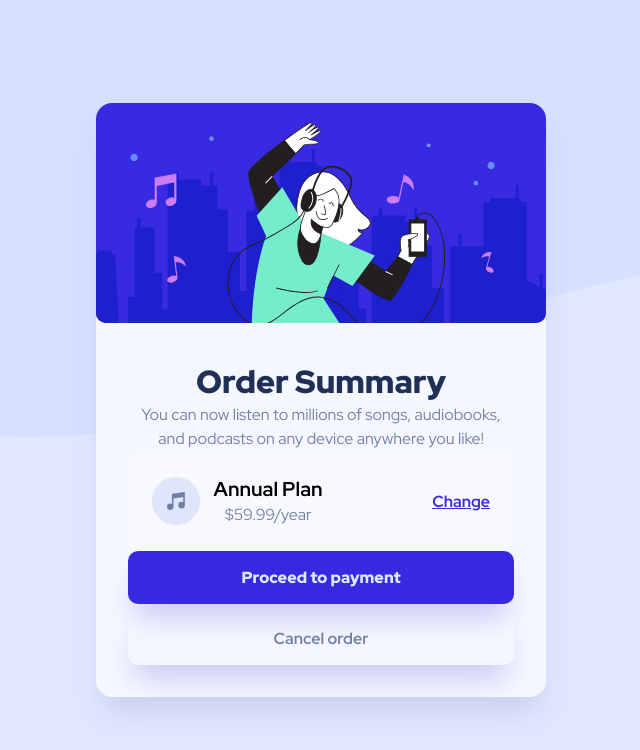
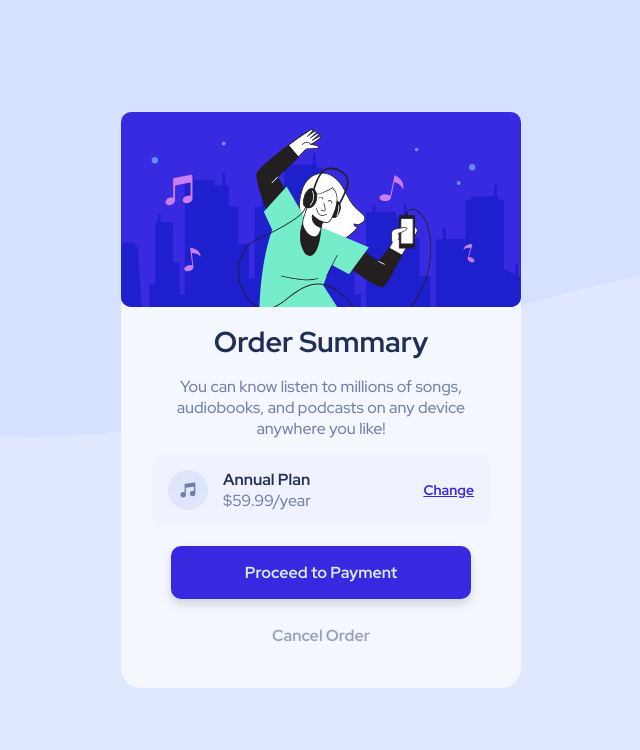
Before and after one commit to pcidro/ordersummarycomponent, a plain HTML site: page index.html in a window 1280 px wide. Shown: the whole page, without its empty margins (319-959 px from the left). Drawn offline with Linux system fonts and the light colour scheme; files whose address does not match are found by name.

Commit message:
first commit

```diff
--- a/index.html
+++ b/index.html
@@ -13,36 +13,29 @@
 </head>
 
 <body>
-  <main>
-    <div class="card-container">
-      <header class="card-header">
-        <img class="card-hero-img" src="./images/illustration-hero.svg" alt="woman dancing and listening to music" />
-      </header>
 
-      <div class="card-body">
-        <h3>Order Summary</h3>
-        <p>
-          You can now listen to millions of songs, audiobooks, and podcasts on
-          any device anywhere you like!
-        </p>
-
-        <div class="plan">
-          <img src="./images/icon-music.svg" alt="A music icon">
-
-          <div class="plan-description">
-            <h2 class="plan-type">Annual Plan</h2>
-            <p class="plan-cost">$59.99/year</p>
+  <div class="container">
+    <div class="card">
+      <img src="./images/illustration-hero.svg" alt="">
+      <div class="card-content">
+        <h1>Order Summary</h1>
+        <p>You can know listen to millions of songs, audiobooks, and podcasts on any device anywhere you like! </p>
+        <div class="plan-information">
+          <img src="./images/icon-music.svg" alt="Music Icon">
+          <div class="plan-details">
+            <h3>Annual Plan</h3>
+            <span>$59.99/year</span>
           </div>
-
-          <a class="link-change" href="#">Change</a>
+          <a href="#" class="change-link">Change</a>
         </div>
-
-        <footer>
-          <a class="proceed-btn" href="#">Proceed to payment</a>
-          <a class="cancel-btn" href="#">Cancel order</a>
-        </footer>
+        <div class="buttons">
+          <a class="proceed-button" href="#">Proceed to Payment</a>
+          <a class="cancel-button" href="#">Cancel Order</a>
+        </div>
       </div>
     </div>
+  </div>
+
 </body>
 
 </html>
--- a/style/style.css
+++ b/style/style.css
@@ -5,6 +5,8 @@
   --Desaturatedblue: hsl(224, 23%, 55%);
   --Darkblue: hsl(223, 47%, 23%);
 }
+
+/* CSS RESET */
 
 * {
   padding: 0;
@@ -26,96 +28,124 @@ body {
 img {
   max-width: 100%;
   border-radius: 0.625rem;
+  display: block;
 }
 
-main {
+.container {
   display: flex;
+  align-items: center;
   justify-content: center;
-  align-items: center;
   height: 100vh;
 }
 
-.plan-type {
-  font-size: 1.25rem;
-  font-weight: 700;
+.card {
+  background: hsl(225, 100%, 98%);
+  max-width: 400px;
+  border-radius: 20px;
 }
 
-.card-container {
-  background: var(--Verypaleblue);
-  width: 28.125rem;
-  border-radius: 1rem;
-  box-shadow: 0 1.25rem 1.875rem -0.5rem rgba(167, 168, 207, 0.43);
-  overflow: hidden;
+.card-content {
+  padding: 1rem 2rem;
 }
 
-.card-body h3 {
+.card-content h1 {
+  text-align: center;
+  margin-bottom: 15px;
   color: var(--Darkblue);
-  font-size: 2rem;
-  font-weight: 900;
-}
-
-.card-body {
-  color: var(--desaturated-blue);
-  font-size: 1.125rem;
-  padding: 2rem;
-  text-align: center;
-}
-
-.card-body p {
-  line-height: 1.5rem;
-  color: var(--Desaturatedblue);
-  font-size: 1rem;
-}
-
-.plan {
-  background: #f7f9ff;
-  border-radius: 0.75rem;
-  font-size: 1rem;
-  display: flex;
-  justify-content: space-between;
-  align-items: center;
-  padding: 1.5rem;
-}
-
-.plan .plan-description {
-  line-height: 1.75rem;
-  margin-right: 6rem;
-}
-
-.link-change {
-  color: var(--Brightblue);
+  font-size: 1.8rem;
   font-weight: bold;
 }
 
-.proceed-btn {
-  display: block;
-  text-decoration: none;
-  background-color: var(--Brightblue);
-  padding: 1rem 0;
-  color: var(--Paleblue);
-  border-radius: 0.625rem;
-  box-shadow: 0 1.25rem 1.875rem -0.5rem rgb(197 198 245);
-  font-weight: 900;
-  margin-bottom: 0.5rem;
-  font-size: 1rem;
+.card-content p {
+  color: var(--Desaturatedblue);
+  text-align: center;
+  margin-bottom: 15px;
+  font-weight: 500;
 }
 
-.cancel-btn {
-  display: block;
-  text-decoration: none;
-  padding: 1rem 0;
-  color: var(--Desaturatedblue);
-  border-radius: 0.625rem;
-  box-shadow: 0 1.25rem 1.875rem -0.5rem rgb(197 198 245);
-  font-weight: 700;
-  font-size: 1rem;
+.plan-information {
+  display: flex;
+  align-items: center;
+  background: hsl(226, 100%, 97%);
+  padding: 15px;
+  max-width: 400px;
+  border-radius: 10px;
+  margin-bottom: 20px;
 }
 
-.link-change:hover {
+.plan-information img {
+  width: 40px;
+  height: 40px;
+  margin-right: 15px;
+}
+
+.plan-details {
+  flex: 1;
+}
+
+.plan-details h3 {
+  font-size: 1rem;
+  color: var(--Darkblue);
+  font-weight: bold;
+}
+
+.plan-details span {
+  color: var(--Desaturatedblue);
+  text-align: center;
+  margin-bottom: 15px;
+  font-weight: 500;
+}
+
+.change-link {
+  color: var(--Brightblue);
+  font-weight: bold;
+  font-size: 0.875rem;
+}
+.change-link:hover {
+  color: rgb(107, 83, 194);
   text-decoration: none;
 }
 
-.proceed-btn:hover,
-.link-change:hover {
-  opacity: 0.8;
+.buttons {
+  display: flex;
+  flex-direction: column;
+  align-items: center;
 }
+
+.proceed-button {
+  display: inline-block;
+  background: var(--Brightblue);
+  width: 300px;
+  padding: 1rem;
+  border-radius: 10px;
+  color: var(--Paleblue);
+  text-decoration: none;
+  text-align: center;
+  font-weight: bold;
+  margin-bottom: 10px;
+  box-shadow: 0px 5px 10px rgba(0, 0, 0, 0.15);
+  transition: 0.3s;
+}
+
+.proceed-button:hover {
+  background: rgb(107, 83, 194);
+}
+
+.cancel-button {
+  display: inline-block;
+  width: 300px;
+  padding: 1rem;
+  border-radius: 10px;
+  color: var(--Desaturatedblue);
+  text-decoration: none;
+  text-align: center;
+  font-weight: bold;
+  margin-bottom: 10px;
+  opacity: 0.7;
+  transition: opacity 0.3s;
+}
+
+.cancel-button:hover {
+  color: black;
+  opacity: 1;
+}
```
Also changed, not shown: 1 other file.
